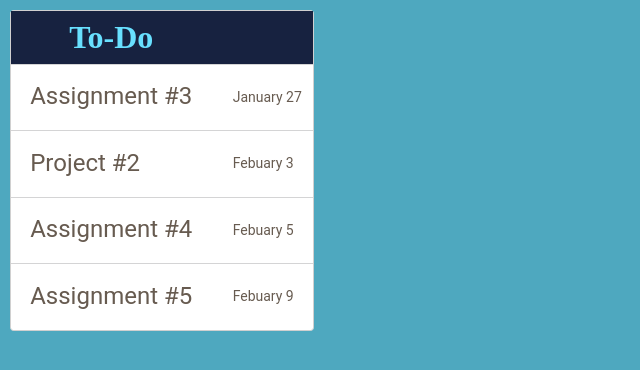
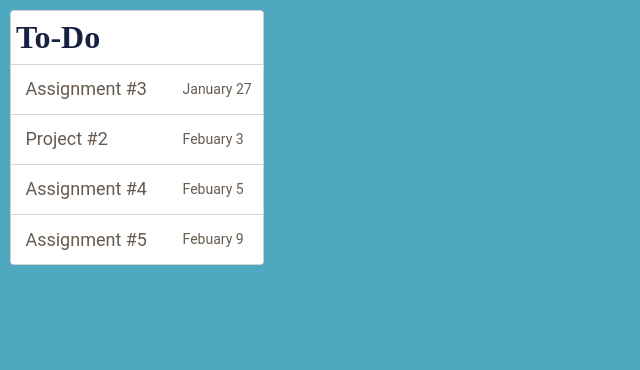
Before and after one commit to bmcallister214/p2-dashboard, a plain HTML site: page todo.html in a window 1280 px wide. Shown: the whole page, without its empty margins (0-640 px from the left). Drawn offline with nearby package versions, Linux system fonts and the light colour scheme.

Commit message:
more edits

```diff
--- a/css/styles.css
+++ b/css/styles.css
@@ -12,9 +12,9 @@
 .ui th{
 	font-family: 'Lora', serif;
 	font-size: 32px;
-	color: #68E0FF;
-	background: #172240;
+	color: #172240;
 	padding: 5px;
+	text-align: left;
 }
 
 .ui td{
@@ -28,7 +28,7 @@
 }
 
 .ui tr{
-	font-size: 24px;
+	font-size: 18px;
 }
 
 .td2 {
```
